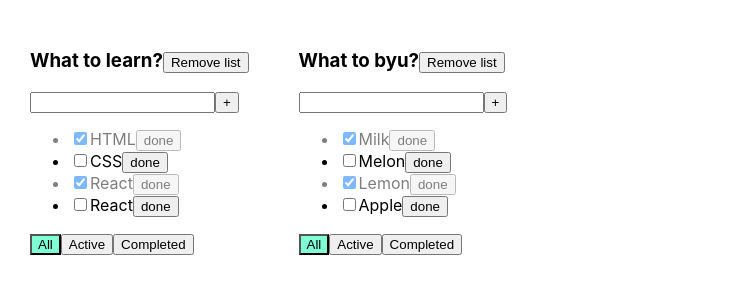
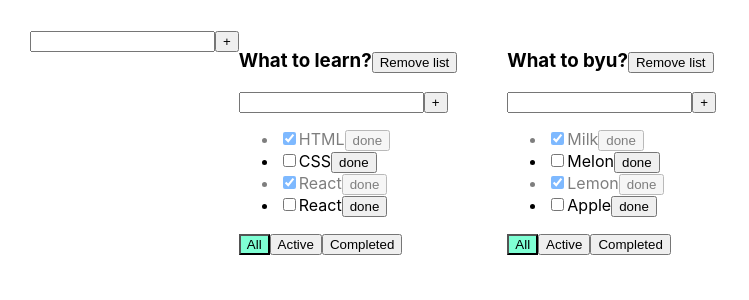
Before and after one commit to cosackHector/TODO, a React (Create React App) app: page / in a window 1280 px wide. Shown: the top 300 px of the page, without its empty margins (0-749 px from the left). Built offline with nearby package versions, Linux system fonts and the light colour scheme.

Commit message:
refactor

```diff
--- a/src/App.tsx
+++ b/src/App.tsx
@@ -1,22 +1,30 @@
 import './App.css';
+import { v1 } from 'uuid';
+import { TaskType } from './components/Todo';
 import { useState } from 'react';
 import { Todo } from './components/Todo';
-import { v1 } from 'uuid';
+import { AddItemForm } from './components/AddItemForm';
 
-  //---- TYPES
+// TYPES
 export type TypeForFilterTasks = 'all' | 'active' | 'completed'
 type TodoListsType = {
   id: string
   title: string
   filter: TypeForFilterTasks
 }
+type TasksStateType = {
+  [key: string]: Array<TaskType>
+}
+
+// COMPONENT
 function App() {
 
-
+// ID
   let todoListId1 = v1()
   let todoListId2 = v1()
-  //---- STATES
-  let [tasksObj, setTacks] = useState({
+
+// STATES
+  let [tasksObj, setTacks] = useState<TasksStateType>({
     [todoListId1]: [
       {id: v1(), title: "HTML", isDone: true},
       {id: v1(), title: "CSS", isDone: false},
@@ -35,7 +43,7 @@
     {id: todoListId2, title: 'What to byu?', filter: 'all'},
   ])
 
-  //---- FUNCTIONS
+//  FUNCTIONS FOR EVENT
   const removeTask = (id: string, todoListId: string) => {
     const tasks = tasksObj[todoListId]
     let filteredTasks = tasks.filter(task => task.id !== id)
@@ -70,9 +78,22 @@
     delete tasksObj[todoListId]
     setTacks({...tasksObj})
   }
+  const addTodoList = (title: string) => {
+    const todoList: TodoListsType = {
+      id: v1(),
+      title: title,
+      filter: 'all'
+    }
+    setTodoLists([todoList, ...todoLists])
+    setTacks({
+      ...tasksObj,
+      [todoList.id]: []
+    })
+  }
 
   return (
     <div className="App">
+      <AddItemForm addItem={addTodoList}/>
       {
         todoLists.map(tdl => {
           let tasksForTodo = tasksObj[tdl.id]
--- a/src/components/AddItemForm.tsx
+++ b/src/components/AddItemForm.tsx
@@ -2,8 +2,7 @@
 
 // TYPES
 type ItemPropsType = {
-  id: string
-  addTask: (title: string,  todoListId: string) => void
+  addItem: (title: string) => void
 }
 
 // COMPONENT
@@ -16,7 +15,7 @@
 // EVENT FUNCTIONS
   const onPresKey = (e: KeyboardEvent<HTMLInputElement>) => {
     if (value.trim() !== '' && e.key === 'Enter' ) {
-      props.addTask(value.trim(), props.id)
+      props.addItem(value.trim())
       setValue('')
     } else {
     setError('Invalid importance')
@@ -24,7 +23,7 @@
   };
   const onAddTask = () => {
     if (value.trim() !== '') {
-    props.addTask(value.trim(), props.id)
+    props.addItem(value.trim())
     setValue('')
     } else {
     setError('Invalid importance')
--- a/src/components/Todo.tsx
+++ b/src/components/Todo.tsx
@@ -1,9 +1,8 @@
-import { ChangeEvent, KeyboardEvent, useState } from 'react';
 import { TypeForFilterTasks } from '../App';
 import { AddItemForm } from './AddItemForm';
 
 // TYPES
-type TaskType = {
+export type TaskType = {
   id: string,
   title: string,
   isDone: boolean
@@ -23,13 +22,16 @@
 // COMPONENT
 export const Todo = (props: PropsType) => {
 
-  //---- EVENT FUNCTIONS
+  // EVENT FUNCTIONS
 const onAllFilter = () => props.filteredTasks('all', props.id);
 const onActiveFilter = () => props.filteredTasks('active', props.id);
 const onCompletedFilter = () => props.filteredTasks('completed', props.id);
-const onRemoveTodoLIst = () => props.removeTodoList(props.id)
+const onRemoveTodoLIst = () => props.removeTodoList(props.id);
+const addTask = (title: string) => {
+  props.addTask(title, props.id)
+};
 
-  //---- TASKS LIST MAP
+  // TASKS LIST MAP
 const tasks = props.tasks.map((task: any, i: number) => {
   const onRemove = () => props.removeTask(task.id, props.id)
   const onChangeStatus = () => props.changeStatus(task.id, props.id)
@@ -49,7 +51,7 @@
   return  (
     <div className='Todo'>
       <h3>{props.title}<button onClick={onRemoveTodoLIst}>Remove list</button></h3>
-      <AddItemForm id={props.id} addTask={props.addTask}/>
+      <AddItemForm addItem={addTask}/>
       <ul className='tasks_list'>
         {tasks}
       </ul>
```
